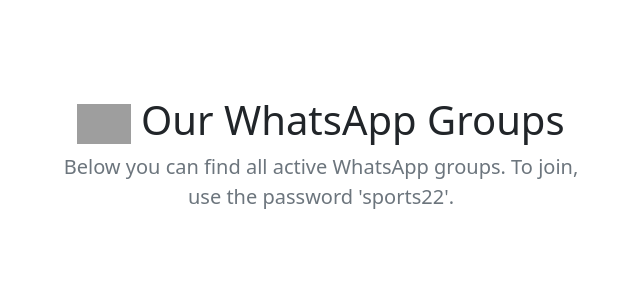
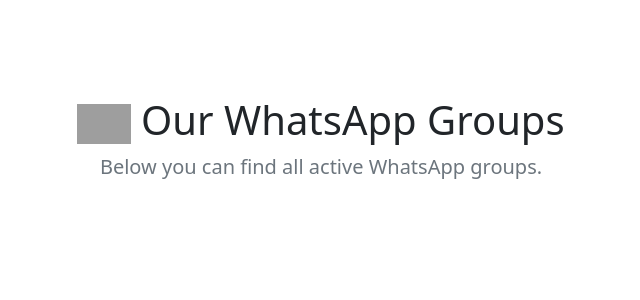
Before and after one commit to DomRosenberger/sports-social-homepage, a FastAPI app: template templates/whatsapp.html in a window 1280 px wide. Shown: the part 66-366 px from the top of the page, without its empty margins (319-959 px from the left). Run offline with FastAPI, Linux system fonts and the light colour scheme; the template is opened without the code that fills it, so the values that code supplies are empty; parts of the project's set-up code (start-up, migrations or seed data) failed here and were passed over; some libraries are stand-ins or nearby versions; grey boxes are pictures that could not be loaded.

Commit message:
Remove information about password as it's not required anymore.

```diff
--- a/templates/whatsapp.html
+++ b/templates/whatsapp.html
@@ -16,7 +16,7 @@
         <div class="row py-lg-5">
             <div class="col-lg-6 col-md-8 mx-auto">
                 <h1 class="fw-light"><img src="{{ url_for('static', path='/images/whatsapp.svg') }}" height="40"> Our WhatsApp Groups</h1>
-                <p class="lead text-muted">Below you can find all active WhatsApp groups. To join, use the password 'sports22'.</p>
+                <p class="lead text-muted">Below you can find all active WhatsApp groups.</p>
             </div>
         </div>
     </section>
```
